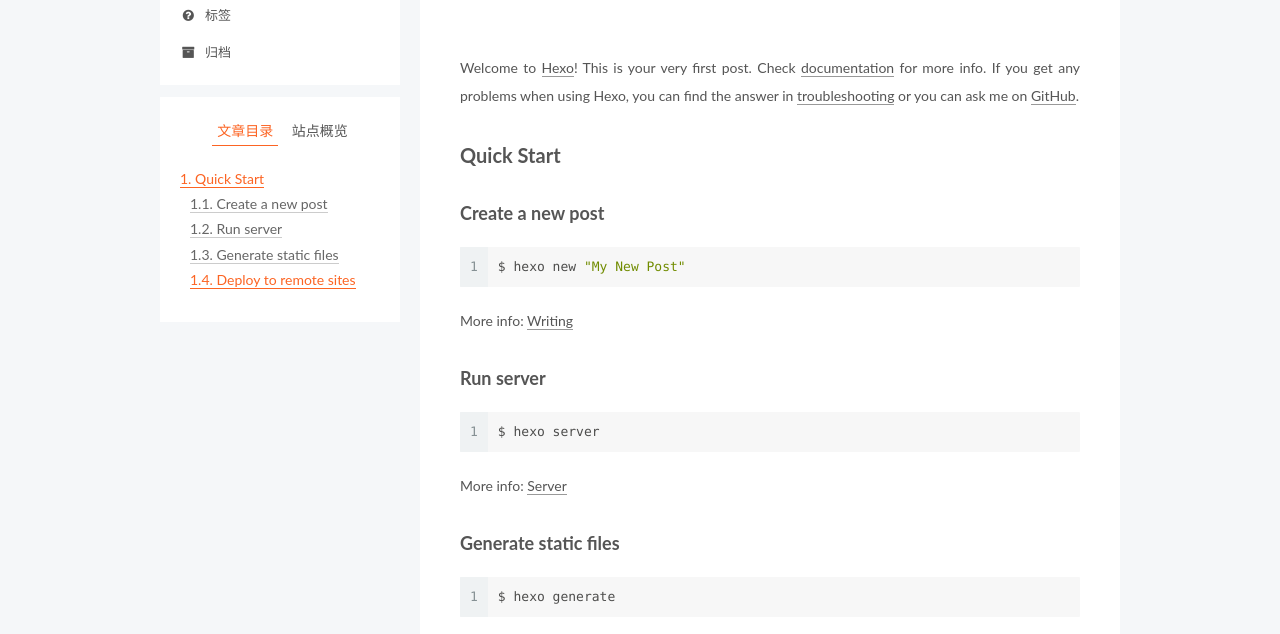
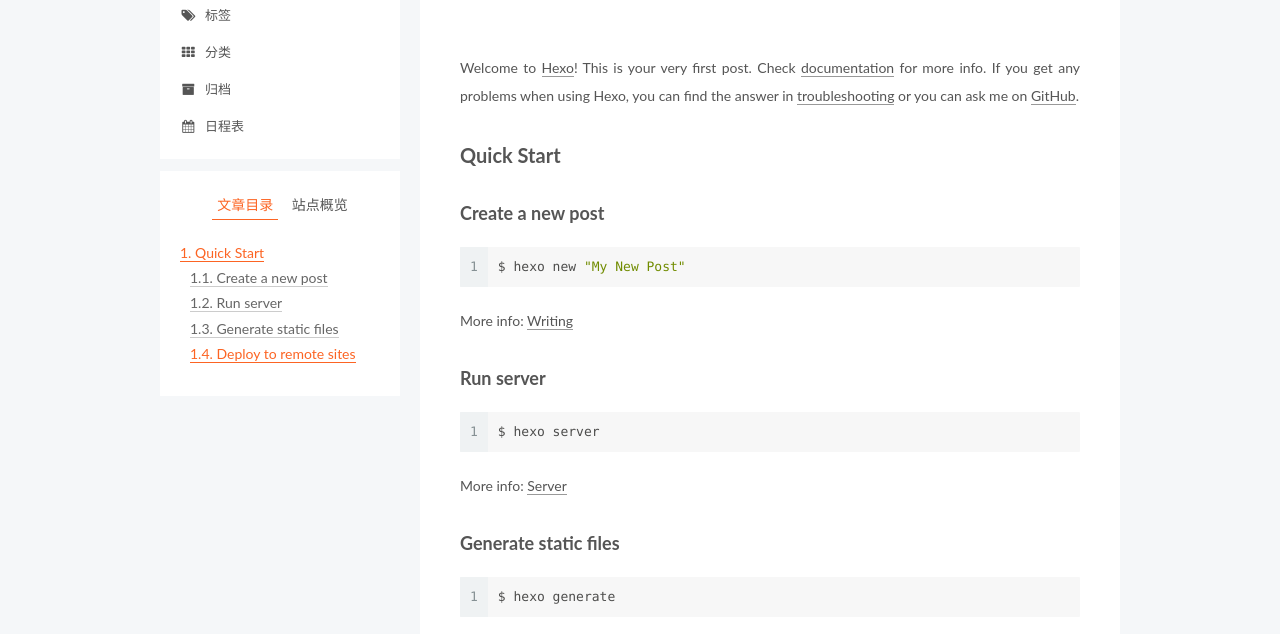
Before and after one commit to LittlePrettyLiars/LittlePrettyLiars.github.io, a plain HTML site: page 2017/09/24/hello-world/index.html in a window 1280 px wide. Shown: the part 149-783 px from the top of the page. Drawn offline with Linux system fonts and the light colour scheme.

Commit message:
Site updated: 2017-09-24 17:29:18

```diff
--- a/2017/09/24/hello-world/index.html
+++ b/2017/09/24/hello-world/index.html
@@ -181,11 +181,21 @@
 
 
         <li class="menu-item menu-item-tags">
-          <a href="/tags" rel="section">
+          <a href="/tags/" rel="section">
 
-              <i class="menu-item-icon fa fa-fw fa-question-circle"></i> <br />
+              <i class="menu-item-icon fa fa-fw fa-tags"></i> <br />
 
             标签
+          </a>
+        </li>
+
+
+        <li class="menu-item menu-item-categories">
+          <a href="/categories/" rel="section">
+
+              <i class="menu-item-icon fa fa-fw fa-th"></i> <br />
+
+            分类
           </a>
         </li>
 
@@ -196,6 +206,16 @@
               <i class="menu-item-icon fa fa-fw fa-archive"></i> <br />
 
             归档
+          </a>
+        </li>
+
+
+        <li class="menu-item menu-item-schedule">
+          <a href="/schedule/" rel="section">
+
+              <i class="menu-item-icon fa fa-fw fa-calendar"></i> <br />
+
+            日程表
           </a>
         </li>
 
```
Also changed, not shown: archives/2017/09/index.html (+22 -2 lines), archives/2017/index.html (+22 -2 lines), archives/index.html (+22 -2 lines), index.html (+22 -2 lines).
